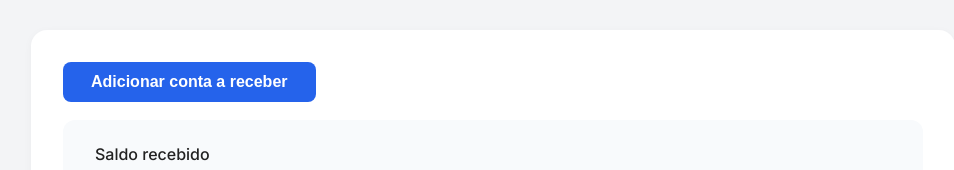
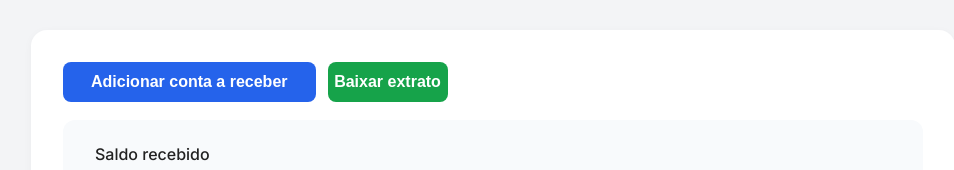
Before and after one commit to nicholasfocke/ClinicAid, a Next.js app: page /admin/financeiro/contas-a-receber in a window 1280 px wide. Shown: the part 161-331 px from the top of the page, without its empty margins (277-1231 px from the left). Built offline with nearby package versions, Linux system fonts and the light colour scheme; no server answers; the database is empty; sample sign-in values are in the browser's storage; what react-google-recaptcha-v3 would draw is missing.

Commit message:
feat: add contas a receber extrato PDF

```diff
--- a/pages/admin/financeiro/contas-a-receber.tsx
+++ b/pages/admin/financeiro/contas-a-receber.tsx
@@ -7,6 +7,7 @@ import ConfirmationModal from '@/components/modals/ConfirmationModal';
 import { collection, addDoc, getDocs, deleteDoc, doc } from 'firebase/firestore';
 import { firestore } from '@/firebase/firebaseConfig';
 import { ModalContaReceber } from '@/components/modals/ModalContaReceber';
+import { gerarRelatorioPDF } from '@/utils/gerarRelatorio';
 
 interface ContaReceber {
   id: string;
@@ -189,6 +190,42 @@ const ContasAReceber = () => {
     .filter(c => c.status === 'Recebido')
     .reduce((acc, c) => acc + c.valor, 0);
 
+  const baixarExtrato = async () => {
+    const contasExtrato = contas.filter(c => {
+      if (c.status !== 'Recebido') return false;
+      let v = c.vencimento;
+      if (!v) return false;
+      let partes = v.includes('/') ? v.split('/') : v.split('-').reverse();
+      if (filtroModo === 'mes') {
+        if (!mesSelecionado) return true;
+        const mesAno = `${partes[1]}/${partes[2]}`;
+        return mesAno === mesSelecionado;
+      } else {
+        const dataPadrao = `${partes[2]}-${partes[1].padStart(2, '0')}-${partes[0].padStart(2, '0')}`;
+        if (dataInicio && dataFim) return dataPadrao >= dataInicio && dataPadrao <= dataFim;
+        if (dataInicio) return dataPadrao >= dataInicio;
+        if (dataFim) return dataPadrao <= dataFim;
+        return true;
+      }
+    });
+
+    if (contasExtrato.length === 0) return;
+
+    const dados = contasExtrato.map(c => [
+      c.vencimento,
+      c.cliente,
+      c.descricao,
+      c.valor.toLocaleString('pt-BR', { style: 'currency', currency: 'BRL' }),
+    ]);
+
+    await gerarRelatorioPDF({
+      titulo: 'Extrato de Contas Recebidas',
+      colunas: ['Vencimento', 'Cliente', 'Descrição', 'Valor'],
+      dados,
+      nomeArquivo: 'extrato_contas_recebidas.pdf',
+    });
+  };
+
   return (
     <ProtectedRoute>
       <div className={styles.container}>
@@ -203,9 +240,14 @@ const ContasAReceber = () => {
           Gerencie os pagamentos pendentes que a a sua clínica deve receber
         </div>
         <div className={receberStyles.containerContasReceber}>
-          <button className={receberStyles.btnAdicionarReceber} onClick={() => setModalOpen(true)}>
-            Adicionar conta a receber
-          </button>
+          <div style={{ display: 'flex', gap: 12, flexWrap: 'wrap' }}>
+            <button className={receberStyles.btnAdicionarReceber} onClick={() => setModalOpen(true)}>
+              Adicionar conta a receber
+            </button>
+            <button className={receberStyles.btnExtratoReceber} onClick={baixarExtrato}>
+              Baixar extrato
+            </button>
+          </div>
           <ModalContaReceber
             isOpen={modalOpen}
             onClose={() => setModalOpen(false)}
--- a/styles/admin/financeiro/contas-a-receber.module.css
+++ b/styles/admin/financeiro/contas-a-receber.module.css
@@ -103,7 +103,7 @@
   justify-content: flex-end;
   margin-top: 8px;
 }
-.btnRemoverReceber, .btnAdicionarReceber, .btnEditarReceber {
+.btnRemoverReceber, .btnAdicionarReceber, .btnEditarReceber, .btnExtratoReceber {
   min-width: 120px;
   height: 40px;
   font-size: 1rem;
@@ -134,6 +134,13 @@
 }
 .btnEditarReceber:hover {
   background: #1e40af;
+}
+.btnExtratoReceber {
+  background: #16a34a;
+  color: #fff;
+}
+.btnExtratoReceber:hover {
+  background: #15803d;
 }
 .containerContasReceber {
   background: #fff;
```
